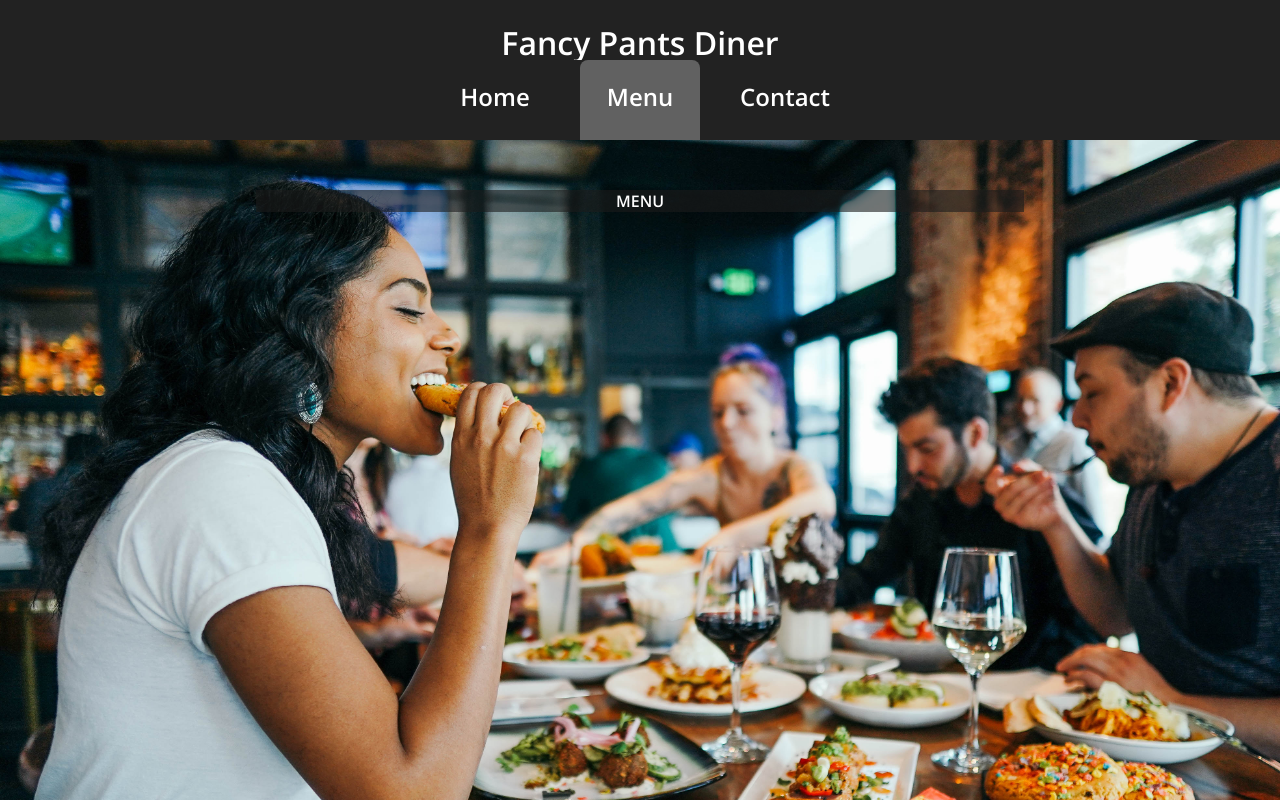
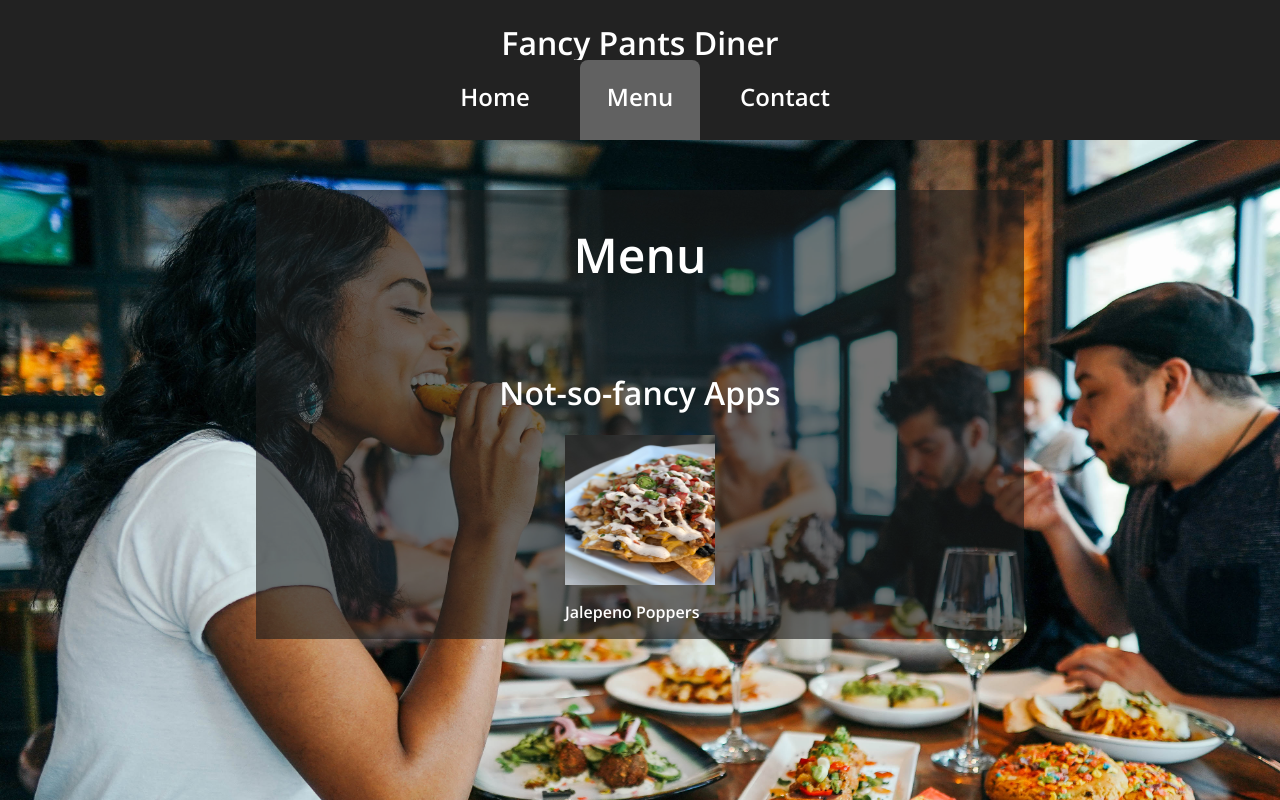
Before and after one commit to craignelstead/restaurant_page, a website built with webpack: page dist/index.html in a window 1280 px wide. Both pictures are taken after a click on the element "Menu". Shown: the top 800 px of the page. Built offline with nearby package versions, Linux system fonts and the light colour scheme.

Commit message:
Started work on menu.js

```diff
--- a/src/home.js
+++ b/src/home.js
@@ -7,7 +7,6 @@ export const home = (function(doc) {
     function homeBuilder() {
         remover.blankSlate();
 
-        const content = doc.getElementById('content');
         const homeTab = doc.getElementById('hometab');
 
         homeTab.classList.add('selectedTab');
@@ -35,7 +34,7 @@ export const home = (function(doc) {
 
         const weekday = '10am - 10pm';
         const weekend = '10am - 12pm';
-        const sunday = '11am - 11pm';
+        const sunday = '12pm - 11pm';
 
         function createHours(day, typeOfDay) {
             const thisDay = doc.createElement('ul');
--- a/src/menu.js
+++ b/src/menu.js
@@ -8,13 +8,51 @@ export const menu = (function(doc) {
         //Removes content
         remover.blankSlate();
 
-        const content = doc.getElementById('content');
         const menuTab = doc.getElementById('menutab');
 
         //Add selected tab
         menuTab.classList.add('selectedTab');
 
-        doc.getElementById('content').textContent = 'MENU';
+        buildContent();
+    }
+
+    function buildContent() {
+        //Menu header
+        const mainMenuH = doc.createElement('h1');
+        mainMenuH.classList.add('topH');
+        mainMenuH.textContent = 'Menu';
+        content.appendChild(mainMenuH);
+
+        //Appetizers
+        const appetDiv = doc.createElement('div');
+
+        const appetH = doc.createElement('h1');
+        appetH.textContent = 'Not-so-fancy Apps';
+        appetDiv.appendChild(appetH);
+
+        addMenuItem('Jalepeno Poppers', './loadednachos.jpg', appetDiv);
+
+        content.appendChild(appetDiv);
+
+        //Entrees
+
+
+    }
+
+    //Create new menu item
+    function addMenuItem(item, img, div) {
+        const newDiv = doc.createElement('div');
+        const newImg = doc.createElement('img');
+        const newP = doc.createElement('p');
+
+        newDiv.classList.add('menuItem');
+
+        newImg.setAttribute('src',img);
+        newP.textContent = item;
+
+        newDiv.appendChild(newImg);
+        newDiv.appendChild(newP);
+        div.appendChild(newDiv);
     }
 
     return {
--- a/src/style.css
+++ b/src/style.css
@@ -74,6 +74,10 @@ body {
     gap: 30px;
 }
 
+.topH {
+    font-size: 3rem;
+}
+
 #content>p {
     width: 70%;
     font-size: 1.4rem;
@@ -98,3 +102,15 @@ body {
     height: 300px;
     width: 600px;
 }
+
+.menuItem {
+    display: grid;
+    grid-row: 150px 20px;
+}
+
+.menuItem img {
+    height: 150px;
+    width: 150px;
+    margin: 0;
+    padding: 0;
+}
```
Also changed, not shown: README.md, dist/main.js, src/loadednachos.jpg (added).
